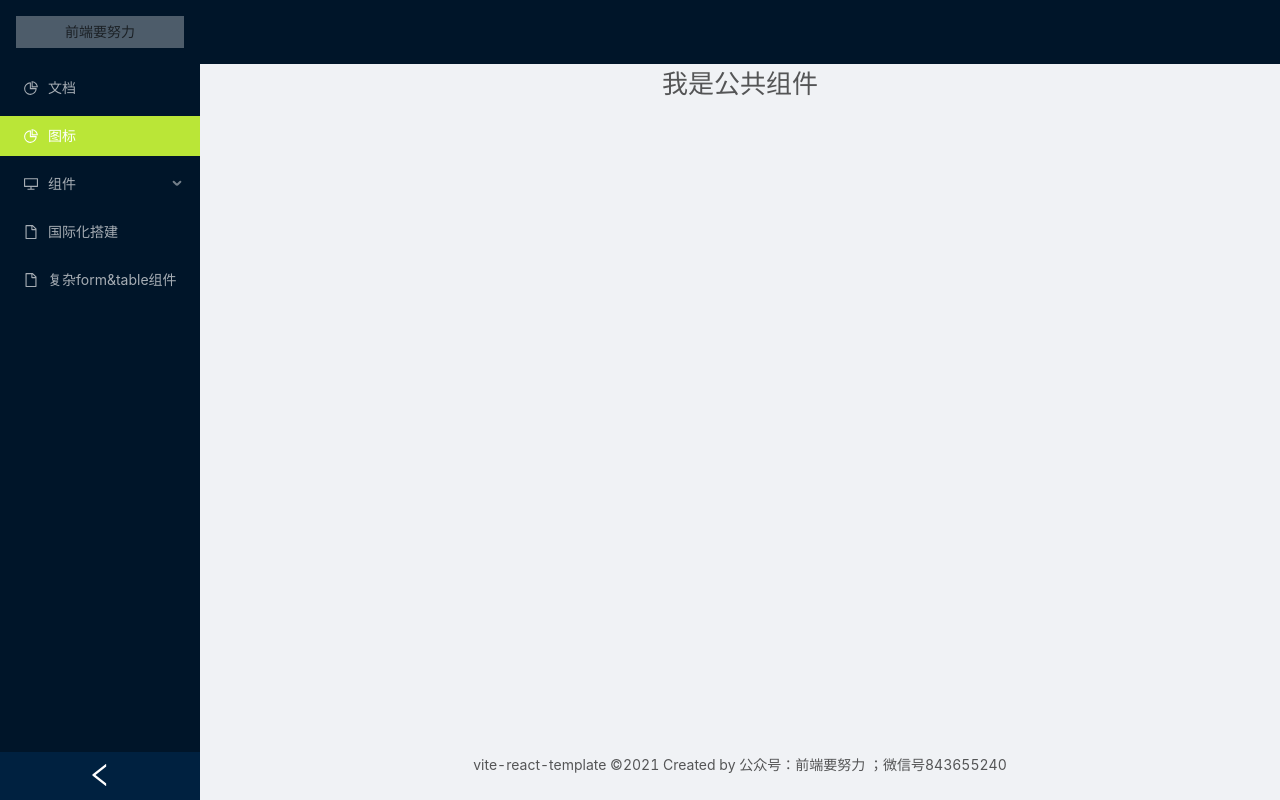
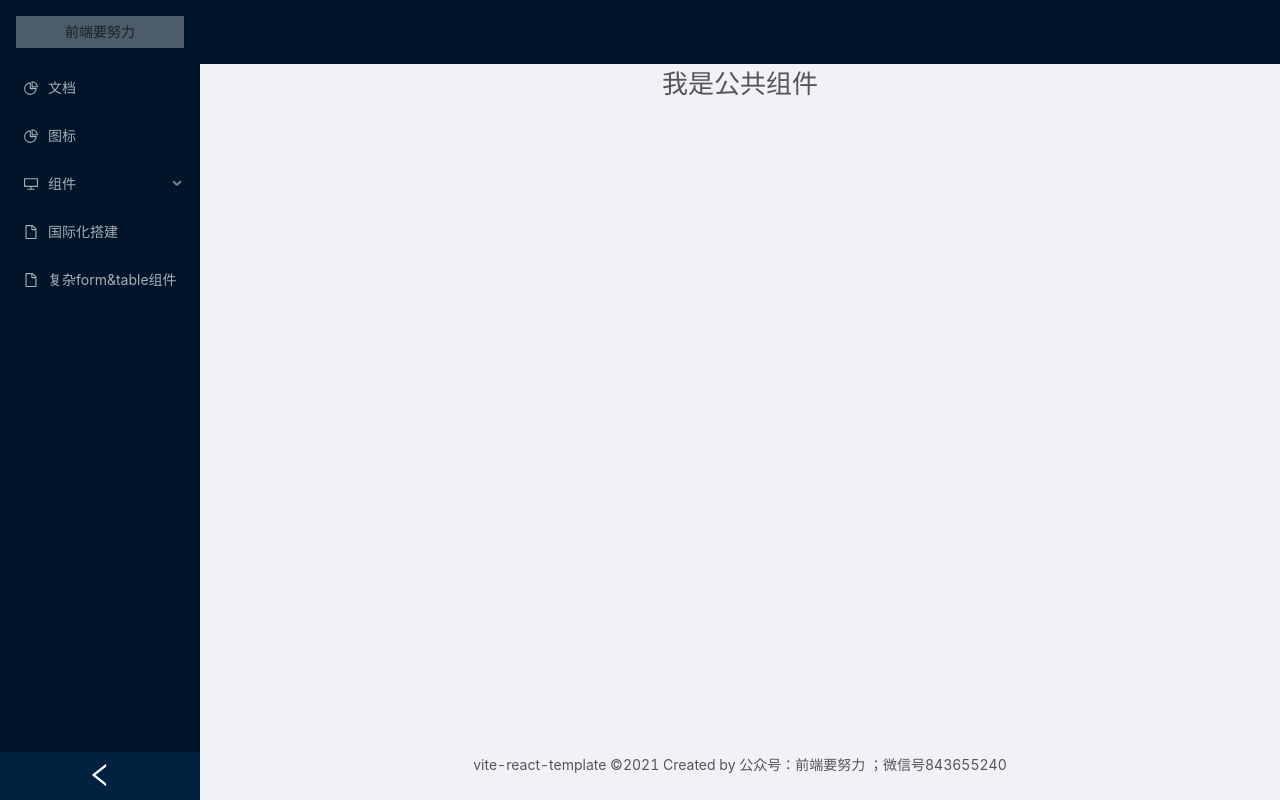
Before and after one commit to whylisa/vite-react-template-typescript, a React (Vite) app: page /#/home in a window 1280 px wide. Built offline with nearby package versions, Linux system fonts and the light colour scheme.

Commit message:
feat:更新md

```diff
--- a/src/pages/home/index.tsx
+++ b/src/pages/home/index.tsx
@@ -1,7 +1,7 @@
 import React, { useState } from "react";
 import styles from "./index.module.less";
 import { Layout, Menu, Tooltip } from "antd";
-import { Link } from "react-router-dom";
+import { Link, useLocation } from "react-router-dom";
 import {
   DesktopOutlined,
   PieChartOutlined,
@@ -12,7 +12,6 @@ import { formatMessage } from "../../components/locales";
 const { Header, Content, Footer, Sider } = Layout;
 const HomePage: React.FC = ({ children }) => {
   const [collapsed, setCollapsed] = useState<boolean>(false);
-
   return (
     <Layout style={{ minHeight: "100vh", width: "100%" }}>
       <Sider
@@ -24,22 +23,26 @@ const HomePage: React.FC = ({ children }) => {
         <Tooltip placement="right" title={"公众号：前端要努力"}>
           <div className={styles.logo}>{formatMessage({ id: "frontEnd" })}</div>
         </Tooltip>
-        <Menu theme="dark" defaultSelectedKeys={["1"]} mode="inline">
-          <Menu.Item key="11" icon={<PieChartOutlined />}>
+        <Menu
+          theme="dark"
+          defaultSelectedKeys={[`${useLocation().pathname}`]}
+          mode="inline"
+        >
+          <Menu.Item key="/doc" icon={<PieChartOutlined />}>
             <Link to={"/doc"}>文档</Link>
           </Menu.Item>
-          <Menu.Item key="1" icon={<PieChartOutlined />}>
+          <Menu.Item key="/icon" icon={<PieChartOutlined />}>
             <Link to={"/icon"}>图标</Link>
           </Menu.Item>
           <Menu.SubMenu key="sub2" icon={<DesktopOutlined />} title="组件">
-            <Menu.Item key="5">
+            <Menu.Item key="/custom">
               <Link to={"/custom"}>远程搜索框</Link>
             </Menu.Item>
           </Menu.SubMenu>
-          <Menu.Item key="9" icon={<FileOutlined />}>
+          <Menu.Item key="/locale" icon={<FileOutlined />}>
             <Link to={"/locale"}> 国际化搭建</Link>
           </Menu.Item>
-          <Menu.Item key="10" icon={<FileOutlined />}>
+          <Menu.Item key="/public" icon={<FileOutlined />}>
             <Link to={"/public"}> 复杂form&table组件</Link>
           </Menu.Item>
         </Menu>
```
Also changed, not shown: 1 other file (tests, documents, lock files or other folders).
